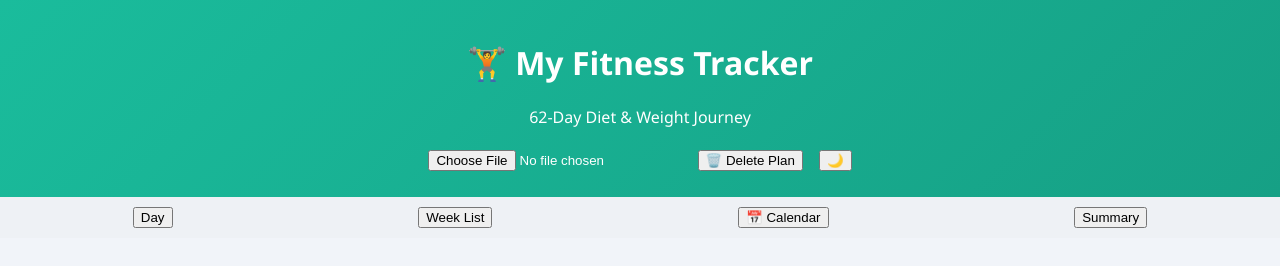
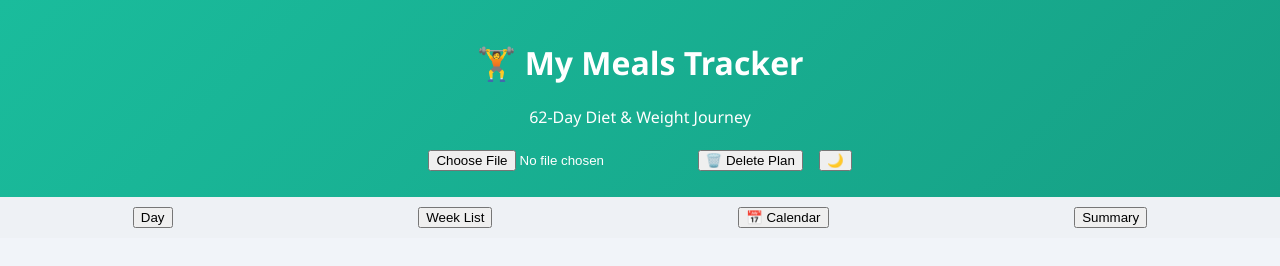
Before and after one commit to MohammedJabeer/fitness-tracker, a plain HTML site: page index.html in a window 1280 px wide. Drawn offline with Linux system fonts and the light colour scheme.

Commit message:
index.html

```diff
--- a/index.html
+++ b/index.html
@@ -12,7 +12,7 @@
 <body>
 
 <header>
-  <h1>🏋️ My Fitness Tracker</h1>
+  <h1>🏋️ My Meals Tracker</h1>
   <p>62-Day Diet & Weight Journey</p>
 
   <input type="file" accept=".csv" onchange="loadMealPlanFromCSV(this)">
```
